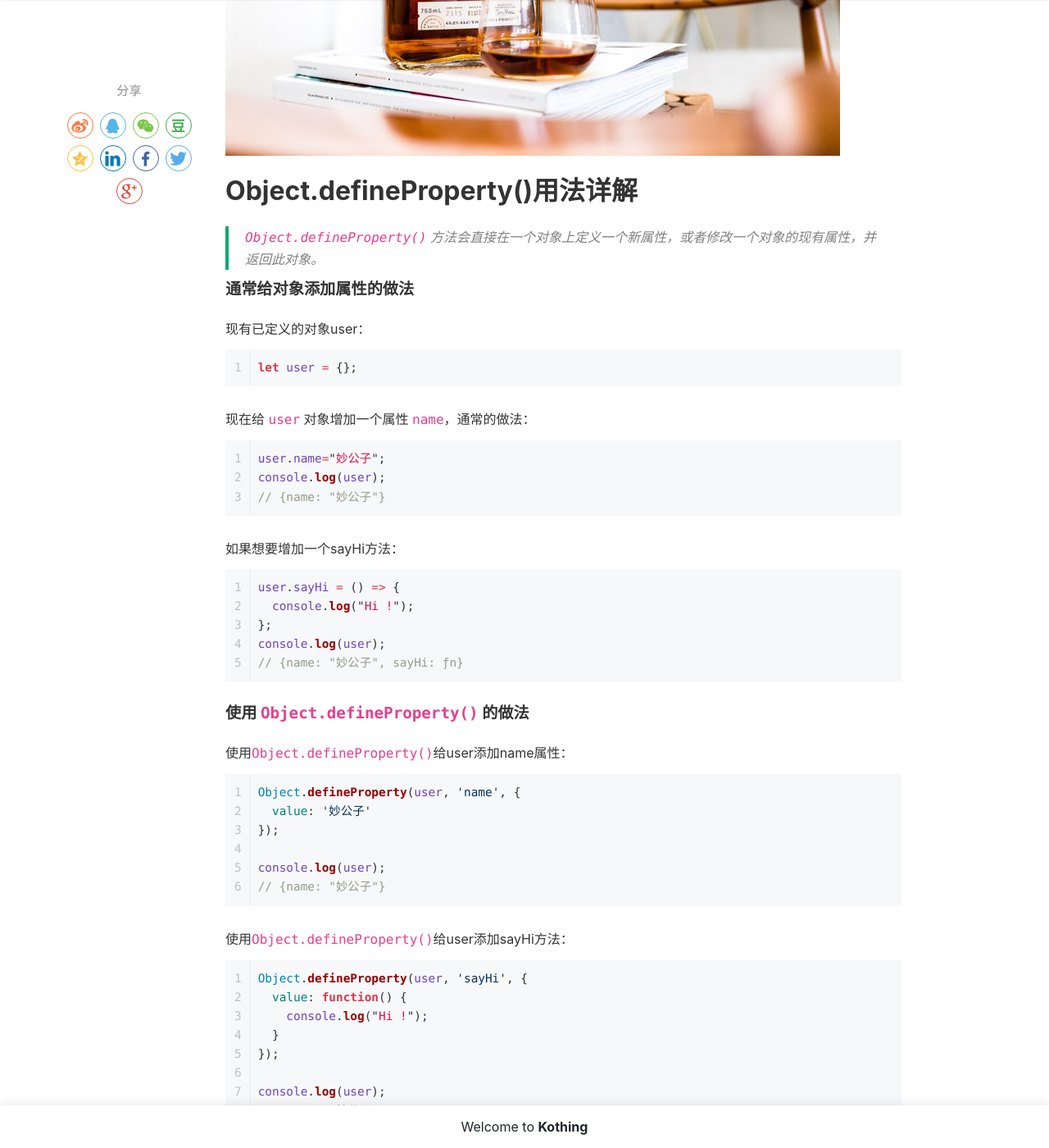
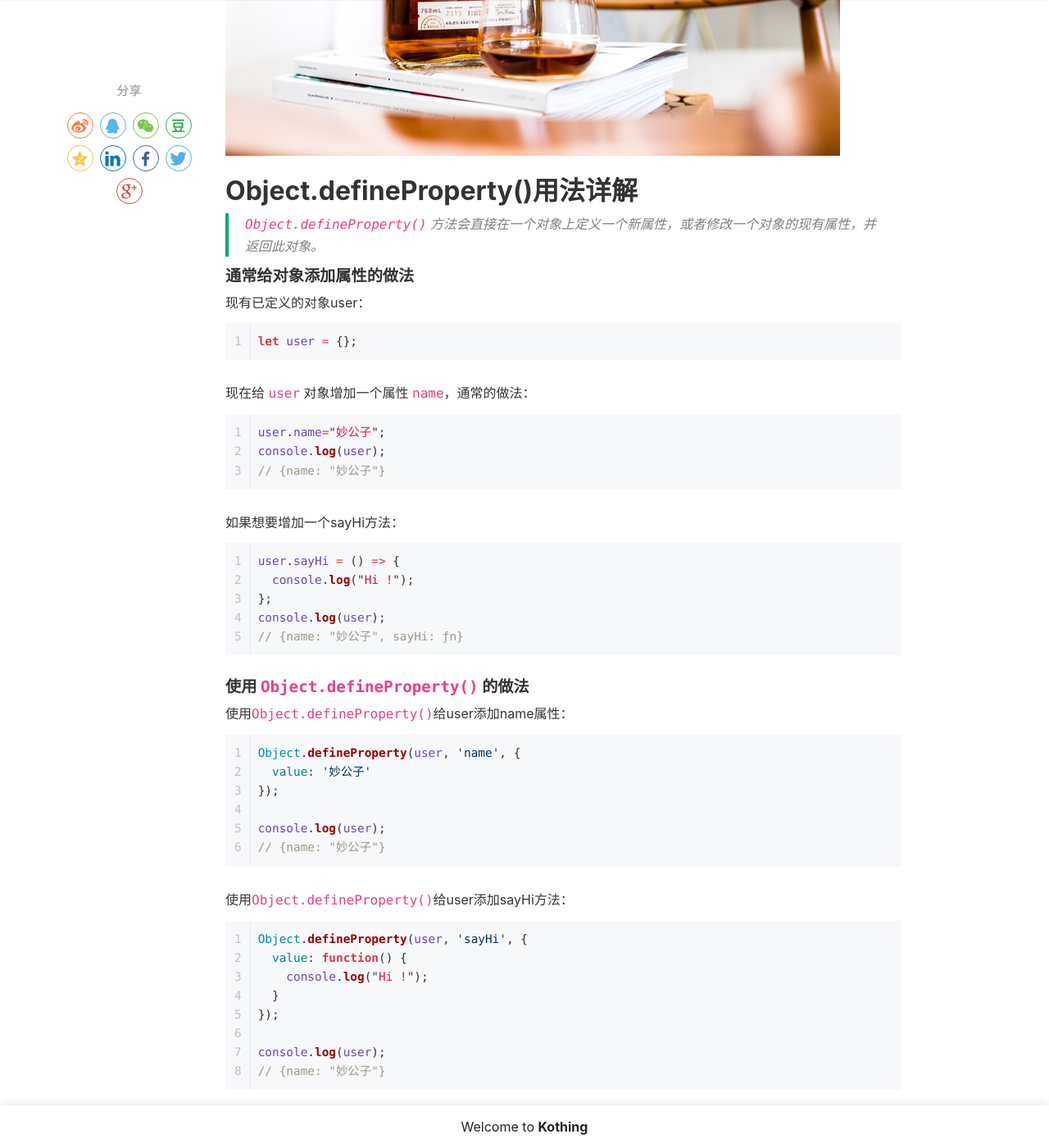
Before and after one commit to kothing/kothing.github.io, a Jekyll site: the page built from _posts/2021-06-22-Object.defineProperty.md, in a window 1280 px wide and 1400 px high, scrolled down 660 px. Shown: the whole window at 82% size. Built offline with Jekyll 4.4.1, drawn with Linux system fonts in a browser that asks for light colours; nearby versions of some CDN libraries; comment, search, counter and statistics services are not loaded.

Commit message:
Update screen.css

```diff
--- a/assets/css/screen.css
+++ b/assets/css/screen.css
@@ -764,7 +764,6 @@
 .article-post h5,
 .article-post h6 {
     font-weight: 700;
-    margin-bottom: 1.5rem;
 }
 
 .article-post img.shadow {
```
